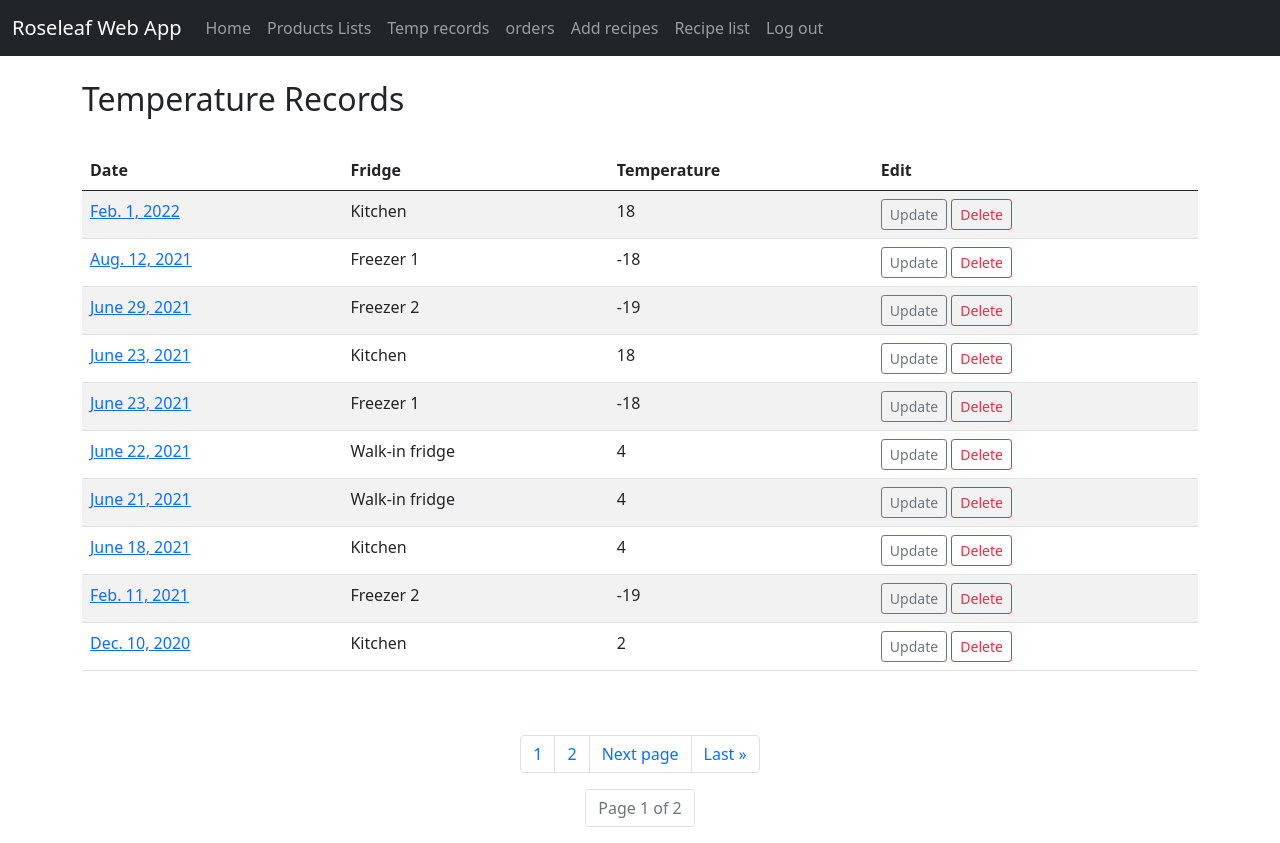
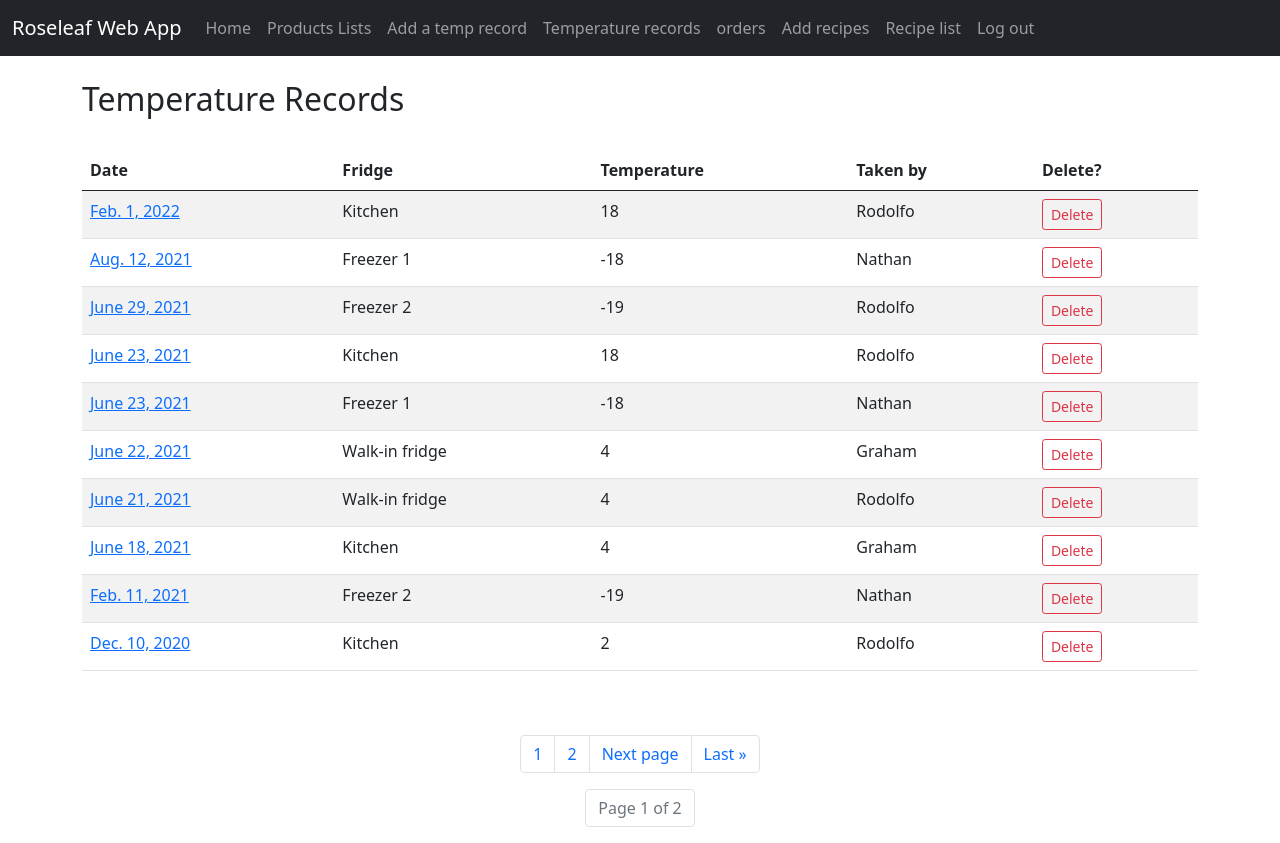
Before and after one commit to Rodolfo-Munoz/project_app, a Django app: page /temp_records/ in a window 1280 px wide. Run offline with Django 3.2, Linux system fonts and the light colour scheme; data comes from the database, SQL or seed files in the repository; both versions use the stored data as it was after the commit.

Commit message:
temperature records pages finished

```diff
--- a/project_app/urls.py
+++ b/project_app/urls.py
@@ -33,4 +33,6 @@ urlpatterns = [
     path('update_recipe/<recipe_id>', views.update_recipe, name='update_recipe'),
     path('delete_recipe/<recipe_id>', views.delete_recipe, name='delete_recipe'),
     path('temp_records/', views.temp_records, name='temp_records'),
+    path('show_temp_record/<temp_record_id>', views.show_temp_record, name='show_temp_record'),
+    path('delete_temp_record/<temp_record_id>', views.delete_temp_record, name='delete_temp_record'),
 ]
--- a/roseleaf_app/templates/roseleaf_app/base.html
+++ b/roseleaf_app/templates/roseleaf_app/base.html
@@ -21,7 +21,8 @@
       <div class="navbar-nav">
           <a class="nav-link" aria-current="page" href="{% url 'home' %}">Home</a>
           <a class="nav-link" href="{% url 'products' %}">Products Lists</a>
-        <a class="nav-link" href="{% url 'temperatures' %}">Temp records</a>
+          <a class="nav-link" href="{% url 'temperatures' %}">Add a temp record</a>
+          <a class="nav-link" href="{% url 'temp_records' %}">Temperature records</a>
           <a class="nav-link" href="{% url 'orders' %}">orders</a>
           <a class="nav-link" href="{% url 'new_recipe' %}">Add recipes</a>
           <a class="nav-link" href="{% url 'list_recipes' %}">Recipe list</a>
--- a/roseleaf_app/templates/roseleaf_app/temp_records.html
+++ b/roseleaf_app/templates/roseleaf_app/temp_records.html
@@ -12,19 +12,20 @@
                 <th scope="col">Date</th>
                 <th scope="col">Fridge</th>
                 <th scope="col" >Temperature</th>
-                <th scope="col">Edit</th>
+                <th scope="col">Taken by</th>
+                <th scope="col">Delete?</th>
             </tr>
         </thead>
     {% for record in temp_page %}
 
 
         <tr>
-            <td><a href="#">{{ record.temp_date }}</a></td>
+            <td><a href="{% url 'show_temp_record' record.id %}">{{ record.temp_date }}</a></td>
             <td>{{ record.fridge }}</td>
             <td>{{ record.temperature }}</td>
-            <td><a href="#"
-                   class="btn btn-outline-secondary btn-sm"> Update </a>
-                <a href="#"
+            <td>{{ record.user }}</td>
+            <td>
+                <a href="{% url 'delete_temp_record' record.id %}"
                    class="btn btn-outline-danger btn-sm"> Delete  </a>
             </td>
         </tr>
--- a/roseleaf_app/views.py
+++ b/roseleaf_app/views.py
@@ -129,3 +129,14 @@ def temp_records(request):
                    'temp_page' : temp_page,
                    'nums': nums,
                    'temp_list' : temp_list})
+
+
+def show_temp_record(request, temp_record_id):
+    temp_record = TempRecords.objects.get(pk=temp_record_id)
+    return render(request, 'roseleaf_app/show_temp_record.html', {'temp_record' : temp_record})
+
+
+def delete_temp_record(request, temp_record_id):
+    temp_record = TempRecords.objects.get(pk=temp_record_id)
+    temp_record.delete()
+    return redirect('temp_records')
```
Also changed, not shown: roseleaf_app/templates/roseleaf_app/show_temp_record.html (added, +31 -0 lines), db.sqlite3. Lines whose indentation alone changed are shown as unchanged.
